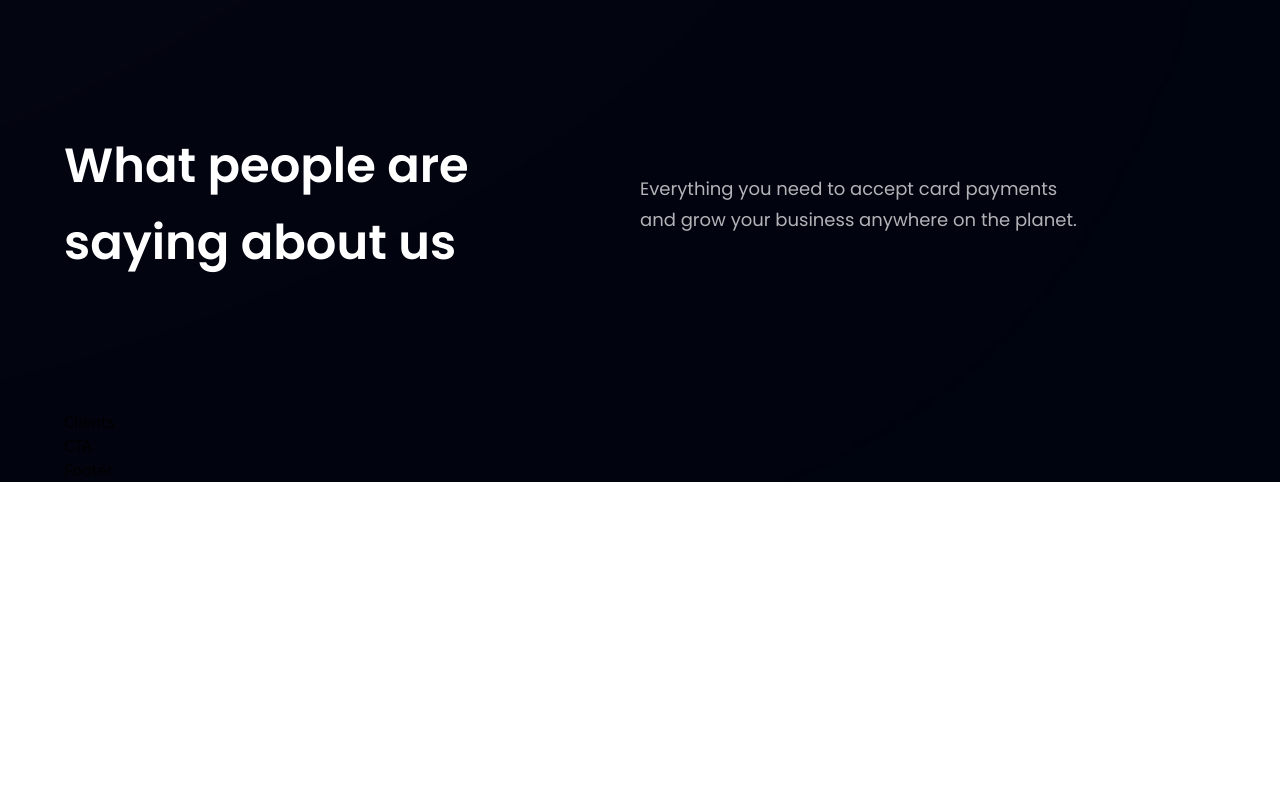
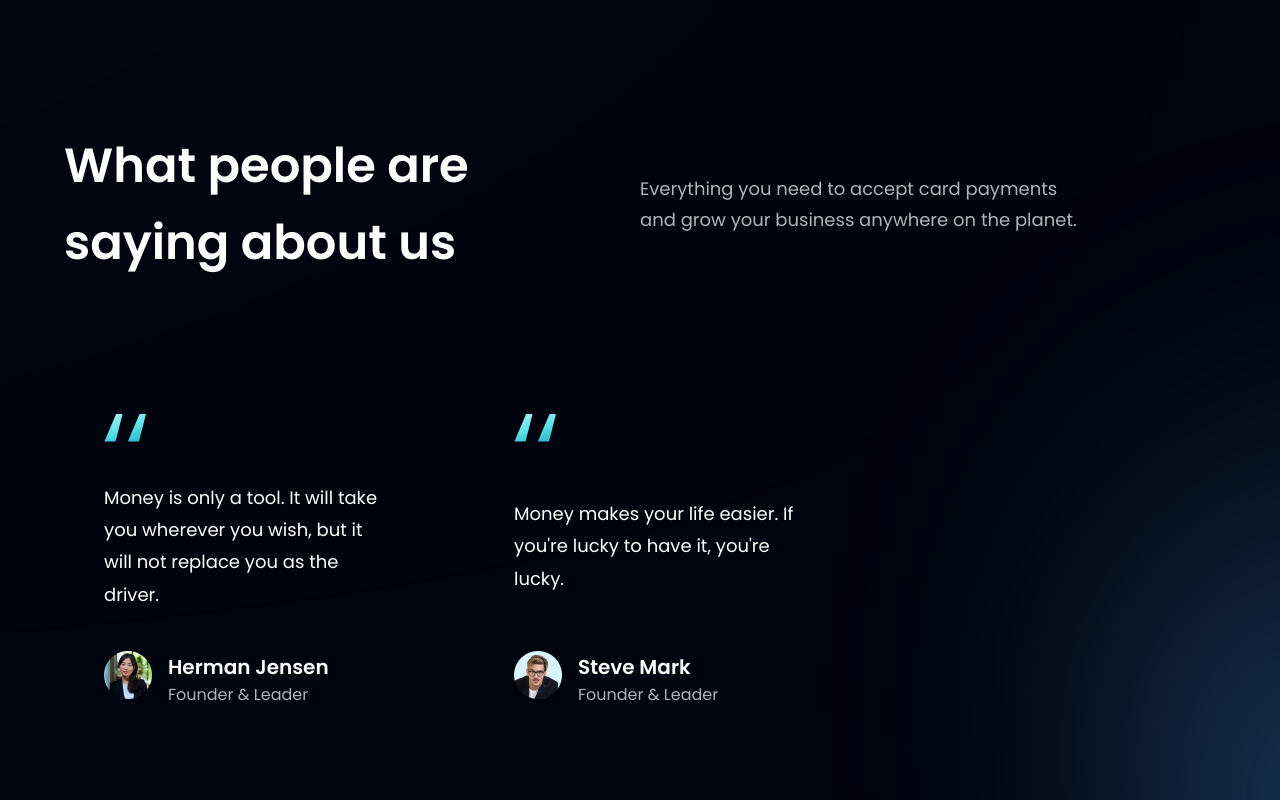
Before and after one commit to owaisahmad315/Modern-bank-app, a React (Vite) app: page / in a window 1280 px wide. Shown: the part 2740-3540 px from the top of the page. Before the commit the page ends 3222 px from the top, so only its background shows below. Built offline with nearby package versions, Linux system fonts and the light colour scheme.

Commit message:
done with the testimonials

```diff
--- a/src/components/FeedbackCard.jsx
+++ b/src/components/FeedbackCard.jsx
@@ -1,8 +1,25 @@
-import { quotes } from "../assets";
+import { quotes } from '../assets'
 import React from "react";
 
 const FeedbackCard = ({ content, name, title, img }) => (
-  <div className="flex justify-between flex-col px-10 py-12 rounded-[20px]  max-w-[370px] md:mr-10 sm:mr-5 mr-0 my-5 feedback-card">
+  <div className="flex justify-between flex-col
+   px-10 py-12 rounded-[20px]  max-w-[370px]
+    md:mr-10 sm:mr-5 mr-0 my-5 feedback-card">
+      <img src={quotes} alt="double_quotes"
+       className="w-[42.6px] h-[27.6px] object-contain" />
+       <p className="font-poppins font-normal text-[18px] leading-[32.4px] text-white my-10">
+         {content}
+       </p>
+
+       <div className="flex flex-row">
+          <img src={img} alt={name}
+          className="w-[48px] h-[48px] rounded full" />
+          <div className="flex flex-col ml-4">
+            <h4 className="font-poppins font-semibold text-[20px] leading-[32px] text-white">{name}</h4>
+            <p className="font-poppins font-normal text-[16px] leading-[24px] text-dimWhite">{title}</p>
+
+          </div>
+        </div>
 
   </div>
 );
--- a/src/components/Testimonials.jsx
+++ b/src/components/Testimonials.jsx
@@ -6,7 +6,7 @@
 
 const Testimonials = () =>  (
     <section id="clients" className={`${styles.paddingY} ${styles.flexCenter} flex-col relative`}>
-      <div />
+      <div className="absolute z-[0] w-[60%] h-[60%] -right-[50%] rounded-full blue__gradient" />
 
 
       <div className="w-full flex justify-between items-center
@@ -29,9 +29,9 @@
       <div className="flex flex-wrap
       sm:justify-start justify-center w-full
       feedback-container relative z-[1]">
-        {feedback.map((card) => {
+        {feedback.map((card) => (
           <FeedbackCard key={card.id} {...card} />
-        })}
+         ))}
 
       </div>
     </section>
```
